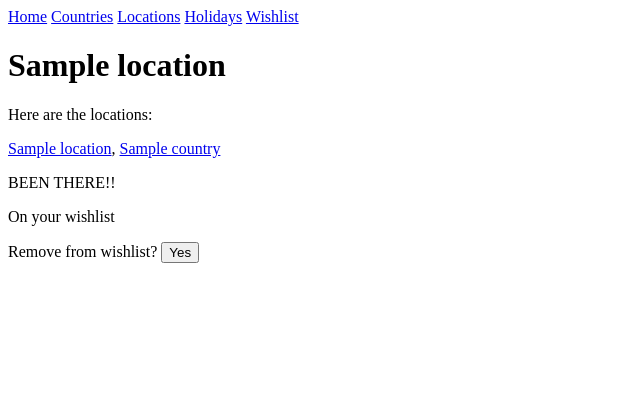
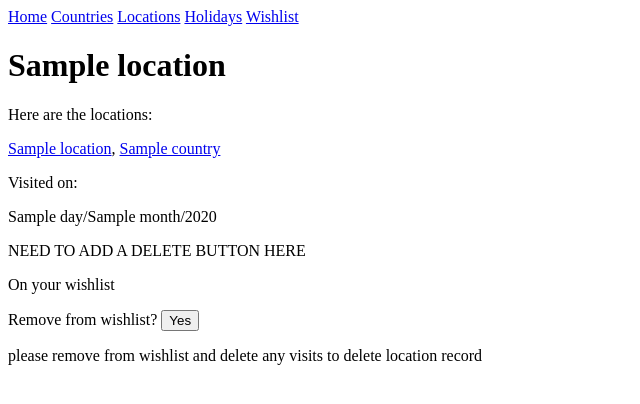
Before and after one commit to mr-mckenzie/Gravel-Travel, a Flask app: page /locations/1 in a window 1280 px wide. Shown: the top 404 px of the page, without its empty margins (0-640 px from the left). Run offline with Flask 3, Linux system fonts and the light colour scheme; a database or web service that is not in the repository returns one stand-in record (values such as "Sample title"); some libraries are stand-ins or nearby versions.

Commit message:
fixed more run_sql bugs and updated the view single location page

```diff
--- a/controllers/location_controller.py
+++ b/controllers/location_controller.py
@@ -23,8 +23,9 @@ def single_location(id):
     one_location = location_repo.select_one(id)
     has_visited = holiday_repo.has_visited(id)
     on_wishlist = wishlist_repo.on_wishlist(id)
+    holidays = holiday_repo.select_by_location(id)
     print(f'THIS IS ONE LOCATION: {one_location}')
-    return render_template('locations/single_location.jinja', input_location = one_location, has_visited = has_visited, on_wishlist = on_wishlist)
+    return render_template('locations/single_location.jinja', input_location = one_location, has_visited = has_visited, on_wishlist = on_wishlist, holidays = holidays)
     #return render_template('locations/index.jinja', input_locations = one_location)
 
 @locations_blueprint.route('/locations/<id>/delete', methods=['POST'])
--- a/repositories/country_repository.py
+++ b/repositories/country_repository.py
@@ -38,7 +38,7 @@ def select_one(input_country_id):
 
 def get_locations(input_country_id):
     sql = 'SELECT * FROM locations WHERE country_id = %s'
-    locations = run_sql(sql, str(input_country_id))
+    locations = run_sql(sql, [str(input_country_id)])
     list_of_locations_in_country = [ ]
     #print("THIS IS THE GET LOCATIONS LIST:")
     for row in locations:
--- a/repositories/holiday_repository.py
+++ b/repositories/holiday_repository.py
@@ -7,12 +7,11 @@ import repositories.location_repository as location_repo
 
 def save (input_location: Location, input_date):
     sql = 'INSERT INTO holidays (location_id, date_visited) VALUES (%s, %s)'
-    values = (input_location.id, input_date)
+    values = [input_location.id, input_date]
     run_sql(sql, values)
     return print('SAVE SUCCESSFUL')
 
-# XXXXXXXX   STILL TO UPDATE   XXXXXXX
-# XXXXXXXX        BELOW        XXXXXXX
+
 def select_all():
     sql = 'SELECT * FROM holidays'
     all_holidays = run_sql(sql)
@@ -29,20 +28,32 @@ def select_all():
         #returns a list of holidays in the format [location_object, date]
     return holidays
 
-#def select_one(input_holiday_id):
-#    sql = 'SELECT * FROM holidays WHERE id = %s'
-#    value = str(input_holiday_id)
-#    return run_sql(sql, value)[0]
+
+def select_by_location(input_location_id):
+    sql = 'SELECT * FROM holidays WHERE location_id = %s'
+    value = [str(input_location_id)]
+    all_holidays = run_sql(sql, value)
+    holidays = [ ]
+    for row in all_holidays:
+        row_location = location_repo.select_one(row[1])
+        date = row[2]
+        holiday_id = row[0]
+        holidays.append([row_location, date, holiday_id])
+
+    #returns a list of holidays in the format [location_object, date]
+    return holidays
+
 
 def has_visited(input_location_id):
     sql = 'SELECT * FROM holidays where location_id = (%s)'
-    result = run_sql(sql, str(input_location_id))
+    result = run_sql(sql, [str(input_location_id)])
     print(result)
     if result:
         return True
     else:
         return False
 
+
 def delete_by_id(input_id):
     sql = 'DELETE FROM holidays WHERE id = %s'
     value = [str(input_id)]
--- a/repositories/location_repository.py
+++ b/repositories/location_repository.py
@@ -5,7 +5,7 @@ import repositories.country_repository as country_repo
 
 def save (location : Location):
     sql = 'INSERT INTO locations (name, country_id) VALUES (%s, %s) RETURNING id'
-    values = (location.name, location.country.id)
+    values = [location.name, location.country.id]
     result = run_sql(sql, values)
     location.id = result[0]['id']
     return location
--- a/templates/locations/single_location.jinja
+++ b/templates/locations/single_location.jinja
@@ -5,16 +5,19 @@
 
 <p>Here are the locations:</p>
 
-
 <p> <a href="/locations/{{input_location.id}}">{{ input_location.name }}</a>, <a href="/countries/{{input_location.country.id}}">{{input_location.country.name}}</a> </p>
 
 {% if has_visited == True%}
-{# CHANGE THIS TO BE A TOGGLE-ABLE ELEMENT #}
-<p> BEEN THERE!! </p>
+<p> Visited on:</p>
+{% for trip in holidays %}
+
+<p>{{trip[1].day}}/{{trip[1].month}}/{{trip[1].year}}</p>
+<p>NEED TO ADD A DELETE BUTTON HERE</p>
+
+{% endfor %}
 {% endif %}
 
 {% if on_wishlist == True%}
-{# CHANGE THIS TO BE A TOGGLE-ABLE ELEMENT #}
 <p> On your wishlist </p>
 
 <form action="/locations/{{input_location.id}}/toggle_wishlist" method="post">
@@ -24,8 +27,7 @@
 </form>
 
 {% endif %}
-{% if on_wishlist == False%}
-{# CHANGE THIS TO BE A TOGGLE-ABLE ELEMENT #}
+{% if on_wishlist == False and has_visited == False%}
 <p> Not on  your wishlist </p>
 
 <form action="/locations/{{input_location.id}}/toggle_wishlist" method="post">
@@ -36,12 +38,18 @@
 
 {% endif %}
 
+{% if on_wishlist == False and has_visited == False%}
 
-{# DELETE FORM #}
-{# <form action="/locations/{{input_location.id}}/delete" method="post">
+<form action="/locations/{{input_location.id}}/delete" method="post">
 <label for="delete">Delete Location:</label>
     <input id="delete" type="submit" value="Delete" >
-</form> #}
+</form>
+
+{% else %}
+
+<p>please remove from wishlist and delete any visits to delete location record</p>
+
+{% endif %}
 
 
 {% endblock %}
```
